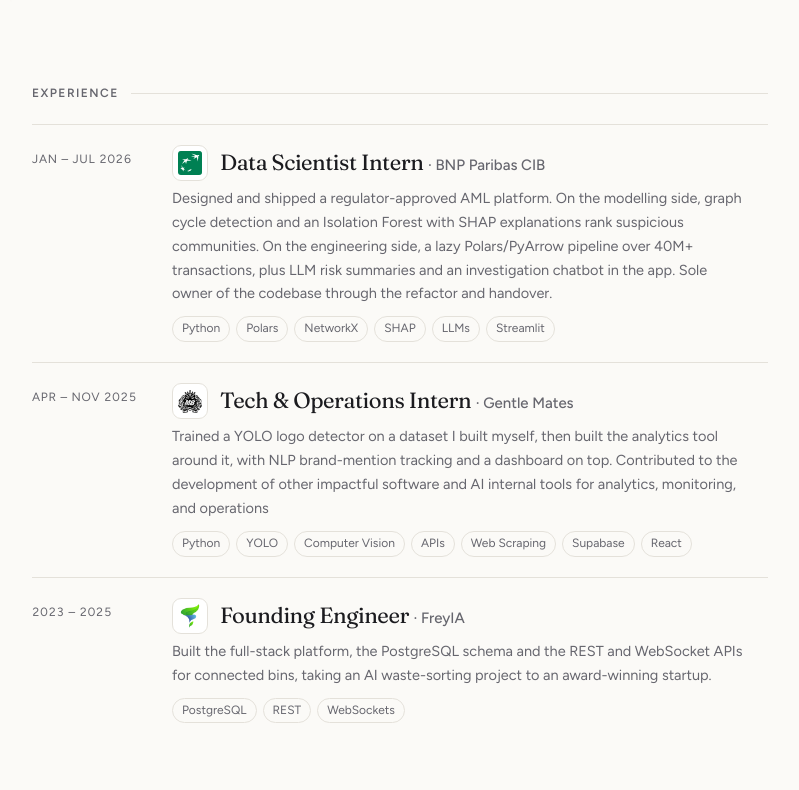
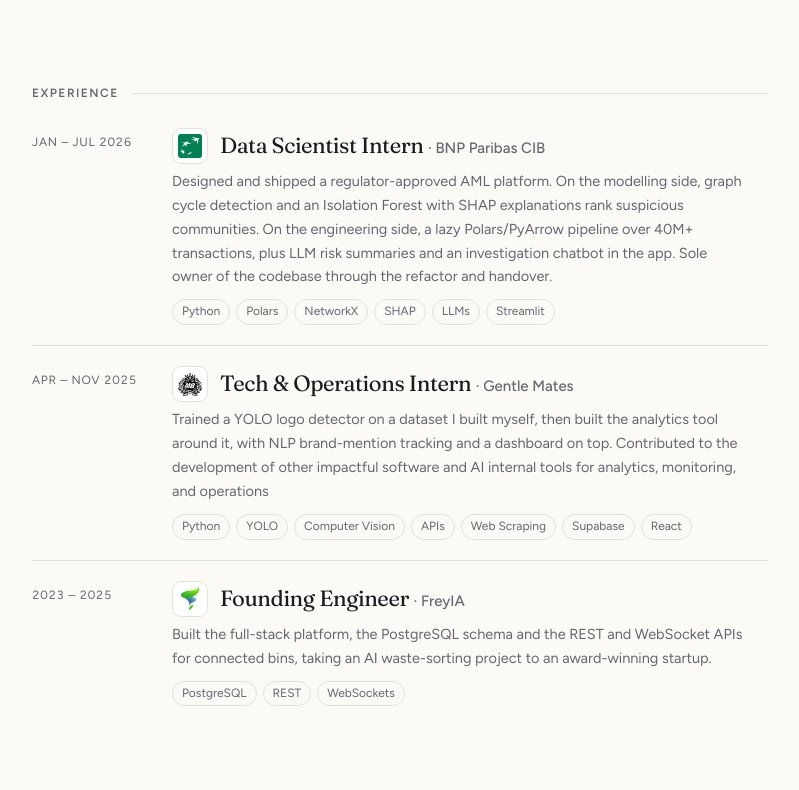
Before and after one commit to anastber/personal-portfolio, a React (Vite) app: page / in a window 1280 px wide. Shown: the part 750-1540 px from the top of the page, without its empty margins (240-1039 px from the left). Built offline with nearby package versions, Linux system fonts and the light colour scheme.

Commit message:
Remove rule above the first entry of each list

```diff
--- a/src/styles/sections.scss
+++ b/src/styles/sections.scss
@@ -183,6 +183,12 @@
   border-top: 1px solid var(--line);
   transition: opacity 0.3s, transform 0.8s var(--ease-out);
 
+  // The section label already draws a rule just above the first entry.
+  &:first-child {
+    border-top: 0;
+    padding-top: 4px;
+  }
+
   @media (max-width: 760px) {
     grid-template-columns: minmax(0, 1fr);
     gap: 4px;
```
